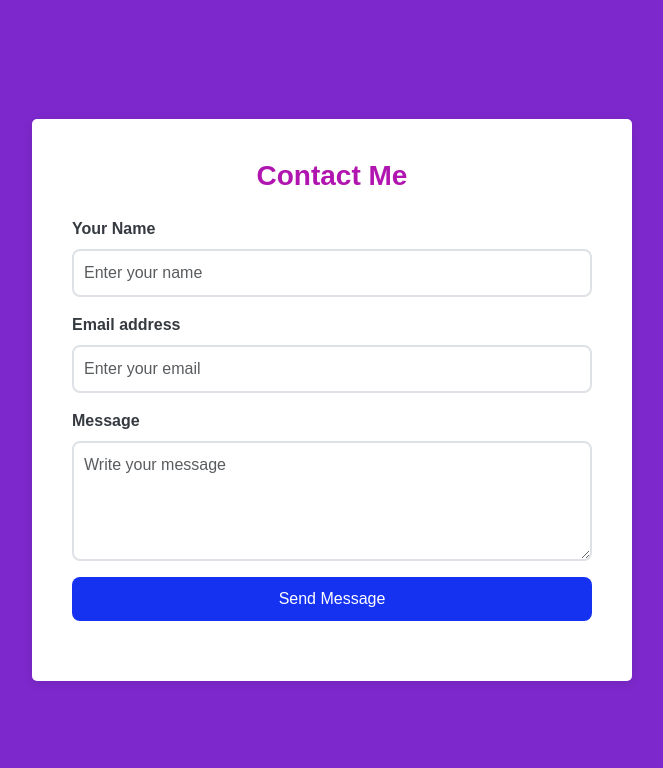
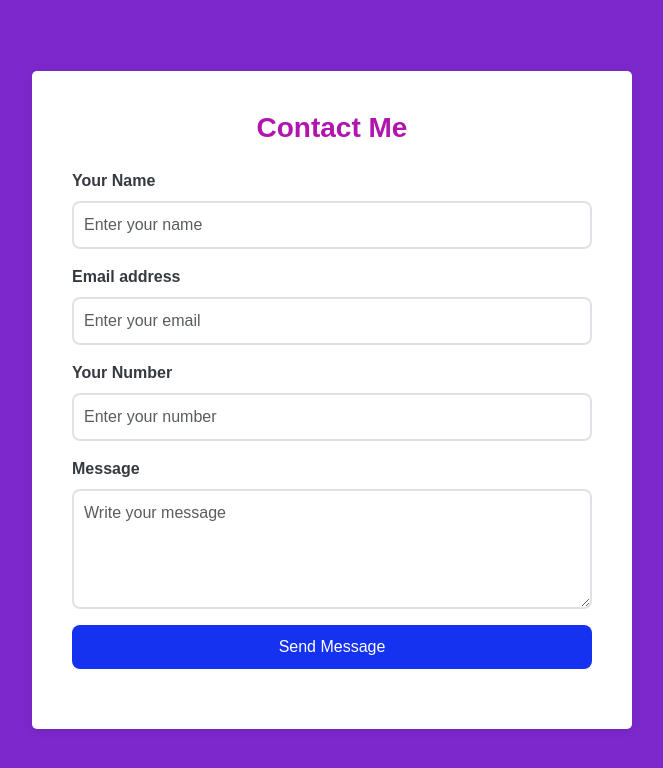
Before and after one commit to MannanShariff/college-skill-lab, a plain HTML site: page index.html in a window 1280 px wide. Shown: the whole page, without its empty margins (308-971 px from the left). Drawn offline with nearby package versions, Linux system fonts and the light colour scheme.

Commit message:
Update index.html

```diff
--- a/index.html
+++ b/index.html
@@ -18,9 +18,14 @@
                 <label for="name" class="form-label">Your Name</label>
                 <input type="text" class="form-control" id="name" placeholder="Enter your name" required />
             </div>
+
             <div class="mb-3">
                 <label for="email" class="form-label">Email address</label>
                 <input type="email" class="form-control" id="email" placeholder="Enter your email" required />
+            </div>
+            <div class="mb-3">
+                <label for="number" class="form-label">Your Number</label>
+                <input type="tel" id="number" maxlength="10" pattern="[0-9]{10}" minlength="10" name="number" title="Please enter a valid 10-digit phone number"  class="form-control" id="number" placeholder="Enter your number" required />
             </div>
             <div class="mb-3">
                 <label for="message" class="form-label">Message</label>
```
